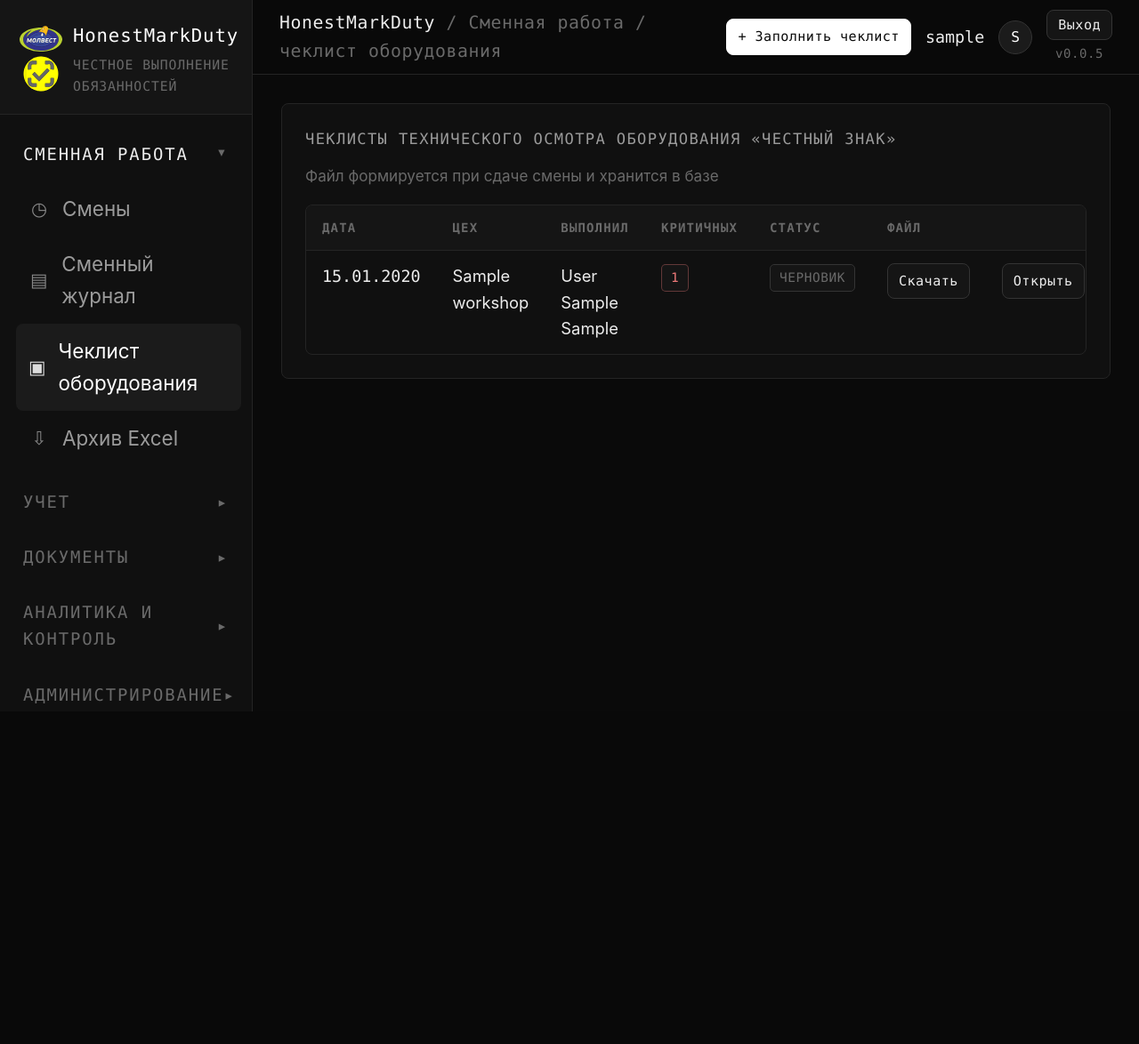
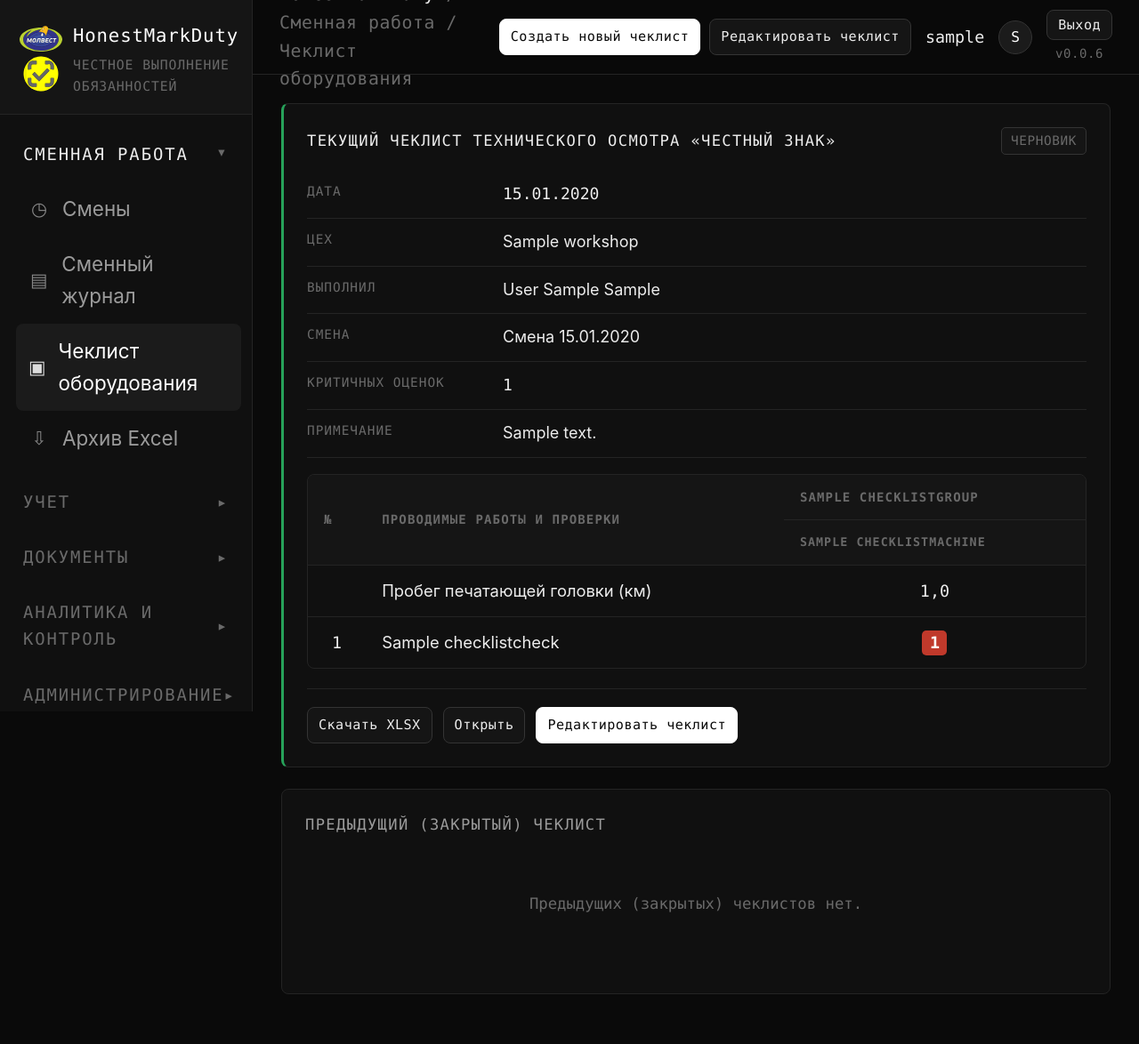
Before and after one commit to ELJZX/HonestMarkDuty, a Django app: page /checklists/ in a window 1280 px wide. Shown: the whole page at 89% size. Before the commit the page ends 800 px from the top, so only its background shows below. Run offline with Django 5.2, Linux system fonts and the light colour scheme; a user stored in the database is signed in; tables that the repository leaves empty hold one stand-in row (values such as "Sample post"); some libraries are stand-ins or nearby versions.

Commit message:
Release 0.0.6: current shift pinned on top of journal with green highlight, checklist current/previous matrices view, sidebar scrollbar fix, logo opens collapsed dashboard

```diff
--- a/checklists/views.py
+++ b/checklists/views.py
@@ -8,7 +8,7 @@ from django.utils import timezone
 from django.views.generic import DeleteView, DetailView, ListView, View
 
 from checklists.forms import ChecklistForm
-from checklists.models import EquipmentChecklist
+from checklists.models import ChecklistStatus, EquipmentChecklist
 from checklists.services import apply_matrix, build_matrix, finalize_checklist
 from core.mixins import AdminRequiredMixin, EditorRequiredMixin
 from shifts.models import Shift
@@ -18,7 +18,54 @@ class ChecklistListView(LoginRequiredMixin, ListView):
     model = EquipmentChecklist
     template_name = "checklists/checklist_list.html"
     context_object_name = "checklists"
-    paginate_by = 25
+    paginate_by = None
+
+    def get_queryset(self):
+        return EquipmentChecklist.objects.select_related(
+            "workshop", "performed_by", "shift"
+        )
+
+    def get_context_data(self, **kwargs):
+        ctx = super().get_context_data(**kwargs)
+        open_shift = Shift.objects.open().first()
+
+        current = None
+        if open_shift is not None:
+            current = (
+                self.get_queryset()
+                .filter(shift=open_shift)
+                .order_by("-created_at")
+                .first()
+            )
+        if current is None:
+            current = (
+                self.get_queryset()
+                .filter(status=ChecklistStatus.DRAFT)
+                .order_by("-date", "-created_at")
+                .first()
+            )
+        if current is None:
+            current = self.get_queryset().first()
+
+        previous = None
+        if current is not None:
+            previous = (
+                self.get_queryset()
+                .filter(status=ChecklistStatus.FINAL)
+                .exclude(pk=current.pk)
+                .first()
+            )
+            if previous is None:
+                previous = self.get_queryset().exclude(pk=current.pk).first()
+
+        ctx["open_shift"] = open_shift
+        ctx["current_checklist"] = current
+        ctx["previous_checklist"] = previous
+        if current is not None:
+            ctx["current_matrix"] = build_matrix(current)
+        if previous is not None:
+            ctx["previous_matrix"] = build_matrix(previous)
+        return ctx
 
 
 class ChecklistDetailView(LoginRequiredMixin, DetailView):
@@ -28,7 +75,9 @@ class ChecklistDetailView(LoginRequiredMixin, DetailView):
 
     def get_context_data(self, **kwargs):
         ctx = super().get_context_data(**kwargs)
-        ctx.update(build_matrix(self.object))
+        matrix = build_matrix(self.object)
+        ctx.update(matrix)
+        ctx["matrix"] = matrix
         return ctx
 
 
--- a/config/version.py
+++ b/config/version.py
@@ -7,7 +7,7 @@ from __future__ import annotations
 
 from pathlib import Path
 
-__version__ = "0.0.5"
+__version__ = "0.0.6"
 
 _VERSION_FILE = Path(__file__).resolve().parent.parent / "VERSION"
 
--- a/static/css/app.css
+++ b/static/css/app.css
@@ -168,6 +178,8 @@ code, .mono { font-family: var(--font-mono); }
 }
 .card-title { font-family: var(--font-mono); font-size: .95rem; text-transform: uppercase; letter-spacing: .08em; color: var(--muted); }
 .card-sub { color: var(--dim); font-size: .95rem; }
+.card-current { border-left: 3px solid #27a25a; }
+.card-current .card-title { color: var(--text); }
 
 .grid { display: grid; gap: 22px; }
 .grid-2 { grid-template-columns: repeat(2, minmax(0,1fr)); }
--- a/templates/base.html
+++ b/templates/base.html
@@ -73,7 +73,7 @@
         </div>
       </details>
 
-      <details class="nav-group" {% if request.resolver_match.namespace == 'analytics' or request.resolver_match.url_name == 'audit_list' %}open{% endif %}>
+      <details class="nav-group" {% if request.resolver_match.namespace == 'analytics' and request.resolver_match.url_name != 'dashboard' or request.resolver_match.url_name == 'audit_list' %}open{% endif %}>
         <summary class="nav-label">Аналитика и контроль</summary>
         <div class="nav-items">
           <a class="nav-item {% if request.resolver_match.url_name == 'statistics' %}active{% endif %}" href="{% url 'analytics:statistics' %}">
--- a/templates/checklists/checklist_list.html
+++ b/templates/checklists/checklist_list.html
@@ -1,37 +1,61 @@
 {% extends "base.html" %}
 {% block title %}Чеклист оборудования{% endblock %}
-{% block breadcrumb %}Сменная работа / чеклист оборудования{% endblock %}
+{% block breadcrumb %}Сменная работа / Чеклист оборудования{% endblock %}
 {% block topbar_actions %}
-  <a class="btn btn-primary btn-sm" href="{% url 'checklists:checklist_create' %}">+ Заполнить чеклист</a>
+  <a class="btn btn-primary btn-sm" href="{% url 'checklists:checklist_create' %}">Создать новый чеклист</a>
+  {% if current_checklist %}
+    <a class="btn btn-sm" href="{% url 'checklists:checklist_update' current_checklist.pk %}">Редактировать чеклист</a>
+  {% endif %}
 {% endblock %}
 {% block content %}
+<div class="card card-current">
+  <div class="card-header">
+    <div class="card-title">Текущий чеклист технического осмотра «Честный знак»</div>
+    {% if current_checklist %}
+      <span class="badge {{ current_checklist.status_badge }}">{{ current_checklist.get_status_display }}</span>
+    {% endif %}
+  </div>
+  {% if current_checklist %}
+    <dl class="detail-grid mb-2">
+      <dt>Дата</dt><dd class="mono">{{ current_checklist.date|date:"d.m.Y" }}</dd>
+      <dt>Цех</dt><dd>{{ current_checklist.workshop|default:"—" }}</dd>
+      <dt>Выполнил</dt><dd>{% firstof current_checklist.performed_by.full_name current_checklist.performed_by.username "—" %}</dd>
+      <dt>Смена</dt><dd>{% if current_checklist.shift %}<a href="{% url 'shifts:shift_detail' current_checklist.shift.pk %}">{{ current_checklist.shift }}</a>{% else %}—{% endif %}</dd>
+      <dt>Критичных оценок</dt><dd class="mono">{{ current_checklist.critical_count }}</dd>
+      <dt>Примечание</dt><dd>{{ current_checklist.note|default:"—"|linebreaksbr }}</dd>
+    </dl>
+    {% include "checklists/partials/matrix.html" with matrix=current_matrix %}
+    <div class="form-actions">
+      {% if current_checklist.file %}<a class="btn btn-sm" href="{{ current_checklist.file.url }}">Скачать XLSX</a>{% endif %}
+      <a class="btn btn-sm" href="{% url 'checklists:checklist_detail' current_checklist.pk %}">Открыть</a>
+      <a class="btn btn-primary btn-sm" href="{% url 'checklists:checklist_update' current_checklist.pk %}">Редактировать чеклист</a>
+    </div>
+  {% else %}
+    <p class="empty">Чеклист ещё не создан. Нажмите «Создать новый чеклист».</p>
+  {% endif %}
+</div>
+
 <div class="card">
   <div class="card-header">
-    <div class="card-title">Чеклисты технического осмотра оборудования «Честный знак»</div>
-    <div class="card-sub">Файл формируется при сдаче смены и хранится в базе</div>
+    <div class="card-title">Предыдущий (закрытый) чеклист</div>
+    {% if previous_checklist %}
+      <span class="badge {{ previous_checklist.status_badge }}">{{ previous_checklist.get_status_display }}</span>
+    {% endif %}
   </div>
-  <div class="table-wrap">
-    <table class="data">
-      <thead>
-        <tr><th>Дата</th><th>Цех</th><th>Выполнил</th><th>Критичных</th><th>Статус</th><th>Файл</th><th></th></tr>
-      </thead>
-      <tbody>
-        {% for c in checklists %}
-        <tr>
-          <td class="mono nowrap">{{ c.date|date:"d.m.Y" }}</td>
-          <td>{{ c.workshop|default:"—" }}</td>
-          <td>{% firstof c.performed_by.full_name c.performed_by.username "—" %}</td>
-          <td class="mono">{% if c.critical_count %}<span class="badge badge-danger">{{ c.critical_count }}</span>{% else %}0{% endif %}</td>
-          <td><span class="badge {{ c.status_badge }}">{{ c.get_status_display }}</span></td>
-          <td>{% if c.file %}<a class="btn btn-sm" href="{{ c.file.url }}">Скачать</a>{% else %}<span class="dim">не сформирован</span>{% endif %}</td>
-          <td class="actions"><a class="btn btn-sm" href="{% url 'checklists:checklist_detail' c.pk %}">Открыть</a></td>
-        </tr>
-        {% empty %}
-        <tr><td colspan="7" class="empty">Чеклистов пока нет</td></tr>
-        {% endfor %}
-      </tbody>
-    </table>
-  </div>
-  {% include "partials/pagination.html" %}
+  {% if previous_checklist %}
+    <dl class="detail-grid mb-2">
+      <dt>Дата</dt><dd class="mono">{{ previous_checklist.date|date:"d.m.Y" }}</dd>
+      <dt>Цех</dt><dd>{{ previous_checklist.workshop|default:"—" }}</dd>
+      <dt>Выполнил</dt><dd>{% firstof previous_checklist.performed_by.full_name previous_checklist.performed_by.username "—" %}</dd>
+      <dt>Критичных оценок</dt><dd class="mono">{{ previous_checklist.critical_count }}</dd>
+    </dl>
+    {% include "checklists/partials/matrix.html" with matrix=previous_matrix %}
+    <div class="form-actions">
+      <a class="btn btn-sm" href="{% url 'checklists:checklist_detail' previous_checklist.pk %}">Открыть</a>
+      {% if previous_checklist.file %}<a class="btn btn-sm" href="{{ previous_checklist.file.url }}">Скачать XLSX</a>{% endif %}
+    </div>
+  {% else %}
+    <p class="empty">Предыдущих (закрытых) чеклистов нет.</p>
+  {% endif %}
 </div>
 {% endblock %}
--- /dev/null
+++ b/templates/checklists/partials/matrix.html
@@ -0,0 +1,34 @@
+{% if matrix %}
+<div class="table-wrap">
+  <table class="data checklist-matrix">
+    <thead>
+      <tr>
+        <th rowspan="2">№</th>
+        <th rowspan="2" class="check-col">Проводимые работы и проверки</th>
+        {% for col in matrix.machine_columns %}<th colspan="{{ col.machines|length }}">{{ col.group.name }}</th>{% endfor %}
+      </tr>
+      <tr>
+        {% for m in matrix.all_machines %}<th class="machine-col">{{ m.name }}</th>{% endfor %}
+      </tr>
+    </thead>
+    <tbody>
+      <tr class="mileage-row">
+        <td></td>
+        <td class="check-name">Пробег печатающей головки (км)</td>
+        {% for cell in matrix.mileage_cells %}<td class="mono text-center">{{ cell.value|default_if_none:"—" }}</td>{% endfor %}
+      </tr>
+      {% for row in matrix.rows %}
+      <tr>
+        <td class="mono">{{ forloop.counter }}</td>
+        <td class="check-name">{{ row.check.name }}</td>
+        {% for cell in row.cells %}
+          <td class="text-center">
+            {% if cell.score %}<span class="score score-{{ cell.score }}">{{ cell.score }}</span>{% else %}<span class="dim">—</span>{% endif %}
+          </td>
+        {% endfor %}
+      </tr>
+      {% endfor %}
+    </tbody>
+  </table>
+</div>
+{% endif %}
--- a/templates/journal/entry_list.html
+++ b/templates/journal/entry_list.html
@@ -62,8 +62,8 @@
           {% for row in group.rows %}
           <tr>
             {% if forloop.first %}
-              <td class="j-date-first">{{ group.date|date:"d.m" }}<br>{{ group.date|date:"Y" }}</td>
-              <td class="j-spec-first">{{ group.specialist }}</td>
+              <td class="j-date-first{% if group.is_current %} j-current{% endif %}">{{ group.date|date:"d.m" }}<br>{{ group.date|date:"Y" }}</td>
+              <td class="j-spec-first{% if group.is_current %} j-current{% endif %}">{{ group.specialist }}{% if group.is_current %}<span class="j-current-tag">текущая смена</span>{% endif %}</td>
             {% else %}
               <td></td>
               <td></td>
```
Also changed, not shown: other parts of static/css/app.css (+25 -2 lines), checklists/tests.py (+19 -0 lines), journal/tests.py (+34 -0 lines), journal/views.py (+31 -6 lines), templates/checklists/checklist_detail.html (+1 -32 lines), 1 other file.
